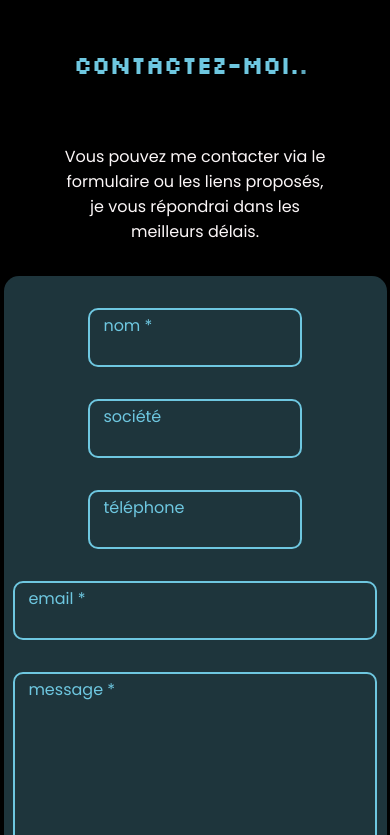
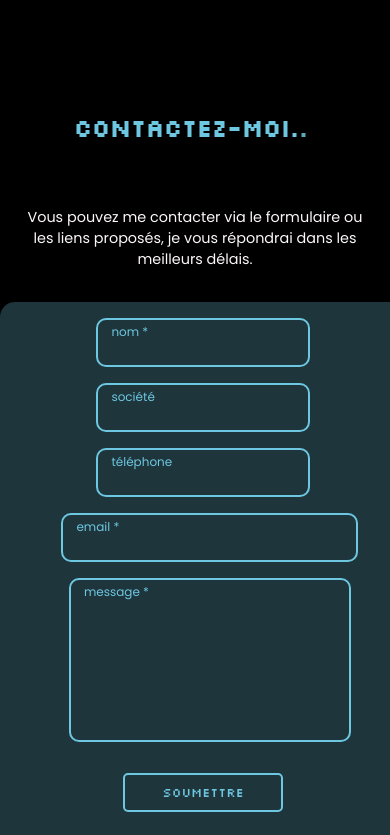
Before and after one commit to MohLeCodeur/Moh-Portfolio, a React (Create React App) app: page / in a window 390 px wide. Shown: the part 5709-6544 px from the top of the page. Built offline with nearby package versions, Linux system fonts and the light colour scheme.

Commit message:
responsive

```diff
--- a/src/components/contact/_contact.scss
+++ b/src/components/contact/_contact.scss
@@ -1,16 +1,19 @@
 @import '../../scss/variables.scss';
 
-#contact{
+#contact {
     margin: 10rem 0rem;
-    .title, p{
+
+    .title, p {
         text-align: center;
     }
-    .contact-description{
+
+    .contact-description {
         width: 70%;
         margin: 0 auto;
         padding-bottom: 2rem;
     }
-    .form-box{
+
+    .form-box {
         max-width: 850px;
         display: flex;
         justify-content: center;
@@ -19,14 +22,17 @@
         background-color: $darkBlue;
         border-radius: 15px;
         flex-wrap: wrap;
-        .form-content{
+
+        .form-content {
             display: flex;
             flex-direction: column;
-            width: 50%;
-            .form-content-detail{
+            width: 50%;  // Par défaut, occupe 50% de la largeur
+
+            .form-content-detail {
                 position: relative;
                 margin: 1rem 0;
-                label{
+
+                label {
                     padding: 0 .2rem;
                     margin: 0;
                     position: absolute;
@@ -36,7 +42,8 @@
                     color: $lightBlue;
                     transition: top .3s ease-in;
                 }
-                input, textarea{
+
+                input, textarea {
                     background-color: $darkBlue;
                     border: 2px solid $lightBlue;
                     border-radius: 10px;
@@ -46,37 +53,32 @@
                     padding: 0 .3rem;
                     outline: none;
                     transition: border .3s ease-in;
-                    &:hover{
+
+                    &:hover {
                         border: 2px solid $snowWhite;
                     }
+
                     &:focus ~ label, &:not(:placeholder-shown):not(:focus) ~ label {
                         top: -15px;
                     }
+
                     &:-webkit-autofill {
                         -webkit-background-clip: text;
                         -webkit-text-fill-color: $snowWhite;
                     }
                 }
 
-                input{
+                input {
                     appearance: none;
                     height: 55px;
                     width: 200px;
 
-                    &#mail-box{
-                        width: 350px;
+                    &#mail-box {
+                        width: 100%;  // S'assure que le champ email occupe 100% de la largeur disponible
                     }
+                }
 
-
-                    // &:-internal-autofill-selected {
-                    //     background-color: transparent !important;
-                    //     background-image: none !important;
-                    //     color: inherit !important;
-                    // }
-
-
-                }
-                textarea{
+                textarea {
                     height: 150px;
                     width: 350px;
                     resize: none;
@@ -84,32 +86,39 @@
                 }
             }
 
-            .submit-form-btn{
+            .submit-form-btn {
                 width: 150px;
                 margin: 1rem auto;
             }
         }
-        .form-content-right{
+
+        .form-content-right {
             display: flex;
             justify-content: center;
             align-items: center;
             text-align: center;
-            .contact-box{
-                .contact-detail-item{
+
+            .contact-box {
+                .contact-detail-item {
                     padding: 1.5rem 0;
-                    .contact-icon-container{
-                        display:flex;
+
+                    .contact-icon-container {
+                        display: flex;
                     }
-                    i{
+
+                    i {
                         padding: 0 .4rem;
                     }
-                    a{
+
+                    a {
                         color: $snowWhite;
-                        &:hover{
-                        color: $lightBlue;
+
+                        &:hover {
+                            color: $lightBlue;
                         }
                     }
-                    .icon-outline{
+
+                    .icon-outline {
                         width: 70px;
                         height: 70px;
                         border-radius: 8px;
@@ -120,18 +129,20 @@
                         margin: 0 auto;
                         transition: all .3s ease-in;
                         cursor: pointer;
-                        .__social-icon{
+
+                        .__social-icon {
                             font-size: 3.5rem;
                             color: $snowWhite;
                         }
-                        &:hover{
+
+                        &:hover {
                             background-color: $lightBlue;
-                            .__social-icon{
-                                color: $darkBlue
+
+                            .__social-icon {
+                                color: $darkBlue;
                             }
                         }
                     }
-
                 }
             }
         }
@@ -139,17 +150,110 @@
 }
 
 @media screen and (max-width: $md-screen) {
-    .form-box{
+    .form-box {
         width: 90%;
         justify-content: center;
-        .form-content{
+
+        .form-content {
             align-items: center;
         }
-        .form-content-right{
-            .contact-detail-item:first-child{
+
+        .form-content-right {
+            .contact-detail-item:first-child {
                 margin-top: 2rem;
             }
         }
-
     }
 }
+
+@media screen and (max-width: 650px) {
+    #contact {
+        margin: 3rem 0rem;
+
+        .contact-description {
+            width: 90%;
+            font-size: 0.9rem;
+        }
+
+        .form-box {
+            width: 100%;
+            padding: 0.5rem;
+
+            .form-content {
+                width: 100%;
+                align-items: center;
+
+                .form-content-detail {
+                    margin: 0.5rem 0;  // Réduire l'espace entre les champs
+
+                    label {
+                        font-size: 0.75rem;  // Réduire la taille des labels
+                    }
+
+                    input, textarea {
+                        font-size: 0.85rem;  // Réduire la taille des champs de texte
+                        height: 45px;  // Réduire la hauteur des champs
+                    }
+
+                    textarea {
+                        height: 120px;  // Ajuster la hauteur de la zone de texte
+                        width: 100%;  // S'assurer que la zone de texte prend toute la largeur disponible
+                    }
+                }
+
+                .submit-form-btn {
+                    width: 100%;
+                    max-width: 160px;
+                    padding: 0.6rem;
+                    font-size: 0.8rem;  // Réduire la taille du texte du bouton
+                }
+            }
+        }
+    }
+}
+
+@media screen and (max-width: 320px) {
+    #contact {
+        margin: 3rem 0rem;
+
+        .contact-description {
+            width: 90%;
+            font-size: 0.8rem;
+        }
+
+        .form-box {
+            width: 100%;
+            padding: 0.5rem;
+
+            .form-content {
+                width: 100%;
+                align-items: center;
+
+                .form-content-detail {
+                    margin: 0.3rem 0;  // Réduire l'espace entre les champs
+
+                    label {
+                        font-size: 0.7rem;  // Réduire encore plus la taille des labels
+                    }
+
+                    input, textarea {
+                        font-size: 0.8rem;  // Réduire encore la taille des champs de texte
+                        height: 35px;  // Réduire encore la hauteur des champs
+                    }
+
+                    textarea {
+                        height: 80px;  // Réduire la hauteur de la zone de texte
+                        width: 100%;  // Réduire la largeur de la zone de texte
+                    }
+                }
+
+                .submit-form-btn {
+                    width: 100%;
+                    max-width: 160px;
+                    padding: 0.6rem;
+                    font-size: 0.8rem;  // Réduire la taille du texte du bouton
+                }
+            }
+        }
+    }
+}
--- a/src/components/header/_header.scss
+++ b/src/components/header/_header.scss
@@ -188,4 +188,50 @@
         transition: all 1.4s ease-in-out;
     }
 
+
 }
+@media screen and (max-width: 320px) {
+    .navbar_header {
+        padding: 0.5em 0;
+
+        .logo-container {
+            .navbar_logo {
+                width: 12vh; // Réduit la taille du logo
+            }
+        }
+
+        .navbar_links {
+            padding: 1.5rem;
+
+            .navbar_item {
+                padding: 0.8rem; // Réduit l'espace entre les liens
+                font-size: 4vw; // Ajuste la taille de la police
+            }
+        }
+
+        .navbar_burger {
+            top: 0.8rem;
+            right: 1rem;
+
+            .burger_bar,
+            .burger_bar::before,
+            .burger_bar::after {
+                width: 25px; // Réduit la largeur des barres
+            }
+
+            .burger_bar::before {
+                transform: translateY(-8px); // Ajuste la position
+            }
+
+            .burger_bar::after {
+                transform: translateY(8px); // Ajuste la position
+            }
+        }
+    }
+
+    .show_nav .navbar_links {
+        .navbar_item {
+            font-size: 5vw; // Augmente légèrement pour rester lisible
+        }
+    }
+}
--- a/src/components/portfolio/Portfolio.jsx
+++ b/src/components/portfolio/Portfolio.jsx
@@ -188,4 +188,5 @@ class Portfolio extends Component {
     }
 }
 
+
 export default Portfolio;
--- a/src/components/portfolio/_portfolio.scss
+++ b/src/components/portfolio/_portfolio.scss
@@ -43,3 +43,29 @@
     }
 
 }
+
+@media screen and (max-width: 320px) and (max-height: 650px) {
+    #portfolio {
+        margin-bottom: 4rem;
+
+        .thumbs-container {
+            flex-direction: column;
+            justify-content: center;
+
+            .thumb-container {
+                margin-bottom: 1rem;
+
+                .thumb {
+                    .img-thumb {
+                        height: 200px; // Réduction de la taille pour s'adapter au petit écran
+                        width: auto;
+                    }
+
+                    .thumb-bottom {
+                        font-size: 0.5rem; // Texte plus petit
+                    }
+                }
+            }
+        }
+    }
+}
--- a/src/components/status/_status.scss
+++ b/src/components/status/_status.scss
@@ -15,12 +15,41 @@
     color: black;
 
     h2{
-        font-size: 2rem;
+        font-size: 2rem;  // Taille initiale pour les grands écrans
         color: inherit;
         font-family: inherit;
         margin: inherit;
     }
+
     p{
-        font-size: 1.9rem;
+        font-size: 1.9rem;  // Taille initiale pour les grands écrans
     }
 }
+
+@media screen and (max-width: 768px) {
+    #status {
+        height: 30vh;  // Réduire la hauteur sur des écrans de taille moyenne
+    }
+
+    h2 {
+        font-size: 1.5rem;  // Réduire la taille du titre sur les écrans moyens
+    }
+
+    p {
+        font-size: 1.4rem;  // Réduire la taille du texte sur les écrans moyens
+    }
+}
+
+@media screen and (max-width: 480px) {
+    #status {
+        height: 40vh;  // Augmenter la hauteur pour que le contenu soit plus visible sur les petits écrans
+    }
+
+    h2 {
+        font-size: 1.2rem;  // Réduire encore plus la taille du titre sur les petits écrans
+    }
+
+    p {
+        font-size: 1rem;  // Réduire encore la taille du texte pour les petits écrans
+    }
+}
```
Also changed, not shown: src/components/about-me/_about_me.scss (line endings or trailing spaces).
